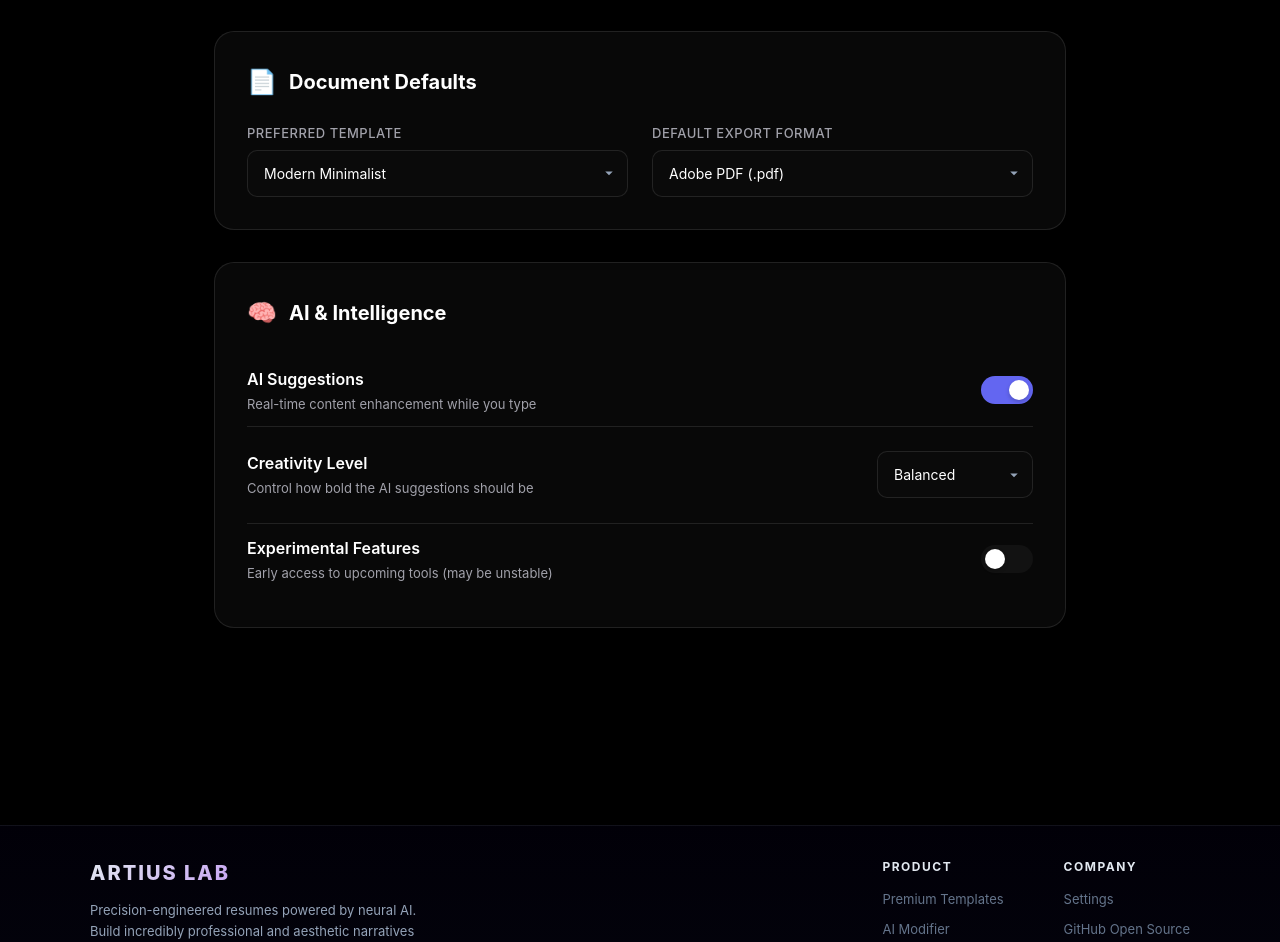
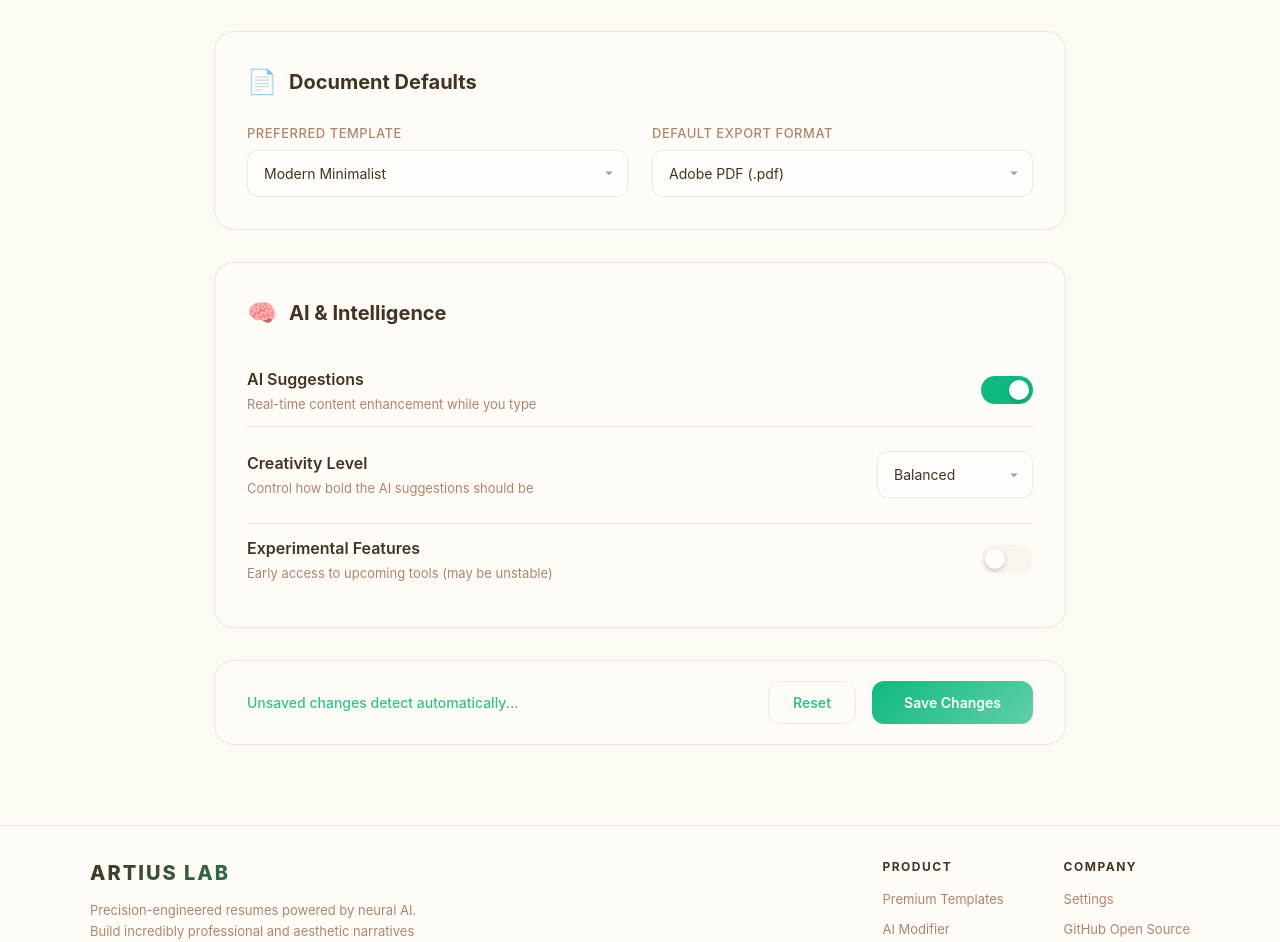
Before and after one commit to ErebAsh/artius-lab, a Next.js app in the folder frontend/: page /settings in a window 1280 px wide. Shown: the part 1344-2286 px from the top of the page. Built offline with nearby package versions, Linux system fonts and the light colour scheme; a web font is replaced by a local one.

Commit message:
style: minor UI color adjustments

```diff
--- a/frontend/app/components/Footer.tsx
+++ b/frontend/app/components/Footer.tsx
@@ -9,8 +9,8 @@ export default function Footer() {
         width: "100%",
         padding: "32px 24px 20px",
         marginTop: "auto",
-        borderTop: "1px solid rgba(255, 255, 255, 0.05)",
-        background: "linear-gradient(to bottom, rgba(3, 0, 20, 0.4), rgba(5, 5, 15, 0.95))",
+        borderTop: "1px solid var(--border)",
+        background: "var(--surface-glass)",
         backdropFilter: "blur(20px)",
         position: "relative",
         zIndex: 2,
@@ -32,7 +32,7 @@ export default function Footer() {
               fontSize: 20,
               fontWeight: 800,
               letterSpacing: 2,
-              background: "linear-gradient(135deg, #e2e8f0 0%, #a855f7 100%)",
+              background: "linear-gradient(135deg, var(--foreground) 0%, var(--accent) 100%)",
               WebkitBackgroundClip: "text",
               WebkitTextFillColor: "transparent",
               backgroundClip: "text",
@@ -45,7 +45,7 @@ export default function Footer() {
             </h3>
             <p style={{
               fontSize: 13,
-              color: "#94a3b8",
+              color: "var(--text-muted)",
               lineHeight: 1.6,
             }}>
               Precision-engineered resumes powered by neural AI. Build incredibly professional and aesthetic narratives that seamlessly open doors for your career.
@@ -74,26 +74,26 @@ export default function Footer() {
                     width: 36,
                     height: 36,
                     borderRadius: 10,
-                    background: "rgba(255, 255, 255, 0.03)",
-                    border: "1px solid rgba(255, 255, 255, 0.08)",
+                    background: "var(--surface)",
+                    border: "1px solid var(--border)",
                     display: "flex",
                     alignItems: "center",
                     justifyContent: "center",
-                    color: "#94a3b8",
+                    color: "var(--text-muted)",
                     cursor: "pointer",
                     transition: "all 0.3s cubic-bezier(0.4, 0, 0.2, 1)",
                   }}
                   onMouseEnter={(e) => {
-                    e.currentTarget.style.color = "#fff";
-                    e.currentTarget.style.background = "rgba(168, 85, 247, 0.15)";
-                    e.currentTarget.style.border = "1px solid rgba(168, 85, 247, 0.4)";
+                    e.currentTarget.style.color = "var(--foreground)";
+                    e.currentTarget.style.background = "var(--border)";
+                    e.currentTarget.style.border = "1px solid var(--accent)";
                     e.currentTarget.style.transform = "translateY(-3px)";
-                    e.currentTarget.style.boxShadow = "0 8px 16px rgba(168, 85, 247, 0.2)";
+                    e.currentTarget.style.boxShadow = "0 8px 16px var(--glow)";
                   }}
                   onMouseLeave={(e) => {
-                    e.currentTarget.style.color = "#94a3b8";
-                    e.currentTarget.style.background = "rgba(255, 255, 255, 0.03)";
-                    e.currentTarget.style.border = "1px solid rgba(255, 255, 255, 0.08)";
+                    e.currentTarget.style.color = "var(--text-muted)";
+                    e.currentTarget.style.background = "var(--surface)";
+                    e.currentTarget.style.border = "1px solid var(--border)";
                     e.currentTarget.style.transform = "translateY(0)";
                     e.currentTarget.style.boxShadow = "none";
                   }}
@@ -110,7 +110,7 @@ export default function Footer() {
               <span style={{
                 fontSize: 12,
                 fontWeight: 700,
-                color: "#e2e8f0",
+                color: "var(--foreground)",
                 textTransform: "uppercase",
                 letterSpacing: 1.5,
                 marginBottom: 4,
@@ -128,12 +128,12 @@ export default function Footer() {
                   href={link.path}
                   style={{
                     fontSize: 13,
-                    color: "#64748b",
+                    color: "var(--text-muted)",
                     textDecoration: "none",
                     transition: "color 0.2s ease"
                   }}
-                  onMouseEnter={(e) => e.currentTarget.style.color = "#a855f7"}
-                  onMouseLeave={(e) => e.currentTarget.style.color = "#64748b"}
+                  onMouseEnter={(e) => e.currentTarget.style.color = "var(--accent-light)"}
+                  onMouseLeave={(e) => e.currentTarget.style.color = "var(--text-muted)"}
                 >
                   {link.name}
                 </Link>
@@ -143,7 +143,7 @@ export default function Footer() {
               <span style={{
                 fontSize: 12,
                 fontWeight: 700,
-                color: "#e2e8f0",
+                color: "var(--foreground)",
                 textTransform: "uppercase",
                 letterSpacing: 1.5,
                 marginBottom: 4,
@@ -152,9 +152,9 @@ export default function Footer() {
               </span>
               <Link
                 href="/settings"
-                style={{ fontSize: 13, color: "#64748b", textDecoration: "none", transition: "color 0.2s ease" }}
-                onMouseEnter={(e) => e.currentTarget.style.color = "#a855f7"}
-                onMouseLeave={(e) => e.currentTarget.style.color = "#64748b"}
+                style={{ fontSize: 13, color: "var(--text-muted)", textDecoration: "none", transition: "color 0.2s ease" }}
+                onMouseEnter={(e) => e.currentTarget.style.color = "var(--accent-light)"}
+                onMouseLeave={(e) => e.currentTarget.style.color = "var(--text-muted)"}
               >
                 Settings
               </Link>
@@ -162,9 +162,9 @@ export default function Footer() {
                 href="https://github.com"
                 target="_blank"
                 rel="noopener noreferrer"
-                style={{ fontSize: 13, color: "#64748b", textDecoration: "none", transition: "color 0.2s ease" }}
-                onMouseEnter={(e) => e.currentTarget.style.color = "#a855f7"}
-                onMouseLeave={(e) => e.currentTarget.style.color = "#64748b"}
+                style={{ fontSize: 13, color: "var(--text-muted)", textDecoration: "none", transition: "color 0.2s ease" }}
+                onMouseEnter={(e) => e.currentTarget.style.color = "var(--accent-light)"}
+                onMouseLeave={(e) => e.currentTarget.style.color = "var(--text-muted)"}
               >
                 GitHub Open Source
               </a>
@@ -176,7 +176,7 @@ export default function Footer() {
         <div style={{
           width: "100%",
           height: 1,
-          background: "linear-gradient(90deg, transparent, rgba(255,255,255,0.08), transparent)",
+          background: "linear-gradient(90deg, transparent, var(--border), transparent)",
           marginBottom: 16,
         }} />
 
@@ -186,7 +186,7 @@ export default function Footer() {
           justifyContent: "space-between",
           alignItems: "center",
           fontSize: 12,
-          color: "#64748b",
+          color: "var(--text-muted)",
           flexWrap: "wrap",
           gap: 12,
         }}>
@@ -194,15 +194,15 @@ export default function Footer() {
           <div style={{ display: "flex", gap: 24 }}>
             <span
               style={{ cursor: "pointer", transition: "color 0.2s" }}
-              onMouseEnter={(e) => e.currentTarget.style.color = "#fff"}
-              onMouseLeave={(e) => e.currentTarget.style.color = "#64748b"}
+              onMouseEnter={(e) => e.currentTarget.style.color = "var(--foreground)"}
+              onMouseLeave={(e) => e.currentTarget.style.color = "var(--text-muted)"}
             >
               Privacy Policy
             </span>
             <span
               style={{ cursor: "pointer", transition: "color 0.2s" }}
-              onMouseEnter={(e) => e.currentTarget.style.color = "#fff"}
-              onMouseLeave={(e) => e.currentTarget.style.color = "#64748b"}
+              onMouseEnter={(e) => e.currentTarget.style.color = "var(--foreground)"}
+              onMouseLeave={(e) => e.currentTarget.style.color = "var(--text-muted)"}
             >
               Terms of Service
             </span>
--- a/frontend/app/components/ThemeProvider.tsx
+++ b/frontend/app/components/ThemeProvider.tsx
@@ -3,8 +3,8 @@ import React, { createContext, useContext, useState, useEffect } from "react";
 
 const ThemeContext = createContext({
   settings: {
-    theme: "dark",
-    accentColor: "#6366f1",
+    theme: "creamy",
+    accentColor: "#10b981",
     backgroundColor: "",
     surfaceColor: "",
     showBackgroundOrbs: true,
@@ -16,8 +16,8 @@ export const useTheme = () => useContext(ThemeContext);
 
 export default function ThemeProvider({ children }: { children: React.ReactNode }) {
   const [settings, setSettings] = useState({
-    theme: "dark",
-    accentColor: "#6366f1",
+    theme: "creamy",
+    accentColor: "#10b981",
     backgroundColor: "",
     surfaceColor: "",
     showBackgroundOrbs: true,
--- a/frontend/app/globals.css
+++ b/frontend/app/globals.css
@@ -8,19 +8,19 @@
 }
 
 :root {
-  /* Default: Modern Dark */
-  --background: #030014;
-  --foreground: #e2e8f0;
-  --accent: #6366f1;
-  --accent-light: #818cf8;
-  --accent-dark: #4f46e5;
-  --surface: #0f0d23;
-  --surface-light: #1a1735;
-  --surface-glass: rgba(15, 13, 35, 0.7);
-  --surface-light-glass: rgba(26, 23, 53, 0.5);
-  --border: rgba(99, 102, 241, 0.15);
-  --text-muted: #94a3b8;
-  --glow: rgba(99, 102, 241, 0.4);
+  /* Default: Warm Creamy */
+  --background: #fdfaf3;
+  --foreground: #433422;
+  --accent: #10b981;
+  --accent-light: #34d399;
+  --accent-dark: #059669;
+  --surface: #fffdf9;
+  --surface-light: #f9f5ea;
+  --surface-glass: rgba(255, 253, 249, 0.8);
+  --surface-light-glass: rgba(255, 253, 249, 0.3);
+  --border: rgba(67, 52, 34, 0.1);
+  --text-muted: #78350f99;
+  --glow: rgba(16, 185, 129, 0.1);
 }
 
 [data-theme="creamy"] {
--- a/frontend/app/settings/page.tsx
+++ b/frontend/app/settings/page.tsx
@@ -1,18 +1,18 @@
 "use client";
 import React, { useState, useEffect } from "react";
+import { useTheme } from "../components/ThemeProvider";
 
 export default function SettingsPage() {
+  const { settings: globalSettings, updateSettings } = useTheme();
   const [mounted, setMounted] = useState(false);
   const [settings, setSettings] = useState({
-    theme: "dark",
-    accentColor: "#6366f1",
-    backgroundColor: "", // Empty means use theme default
-    surfaceColor: "", // Empty means use theme default
+    ...globalSettings,
+    userName: "John Doe",
+    userEmail: "john.doe@example.com",
     density: "comfortable",
     glassBlur: 20,
     glassOpacity: 0.7,
     fontFamily: "sans",
-    showBackgroundOrbs: true,
     language: "en",
     autoSave: true,
     aiEnabled: true,
@@ -20,24 +20,23 @@ export default function SettingsPage() {
     experimental: false,
     defaultTemplate: "modern",
     exportFormat: "pdf",
-    userName: "John Doe",
-    userEmail: "john.doe@example.com",
   });
 
   const [saveStatus, setSaveStatus] = useState("");
 
   useEffect(() => {
     setMounted(true);
-    const savedSettings = localStorage.getItem("artius_settings");
-    if (savedSettings) {
+    // Initialize draft from global settings (which handles localStorage)
+    setSettings(prev => ({ ...prev, ...globalSettings }));
+
+    // Check if there are missing values to merge
+    const saved = localStorage.getItem("artius_settings");
+    if (saved) {
       try {
-        const parsed = JSON.parse(savedSettings);
-        setSettings(prev => ({ ...prev, ...parsed }));
-      } catch (e) {
-        console.error("Failed to parse settings", e);
-      }
+        setSettings(prev => ({ ...prev, ...JSON.parse(saved) }));
+      } catch(e) {}
     }
-  }, []);
+  }, [globalSettings]);
 
   // Apply theme and colors globally
   useEffect(() => {
@@ -76,6 +75,7 @@ export default function SettingsPage() {
   };
 
   const handleSave = () => {
+    updateSettings(settings);
     localStorage.setItem("artius_settings", JSON.stringify(settings));
     setSaveStatus("Settings saved successfully!");
     setTimeout(() => setSaveStatus(""), 3000);
@@ -153,9 +153,9 @@ export default function SettingsPage() {
                 value={settings.theme}
                 onChange={(e) => handleChange("theme", e.target.value)}
               >
-                <option value="dark">OLED Dark (Pure Black)</option>
                 <option value="creamy">Warm Creamy (Beige)</option>
                 <option value="modern">Modern Space (Indigo)</option>
+                <option value="dark">OLED Dark (Pure Black)</option>
                 <option value="system">System Default</option>
               </select>
             </div>
@@ -493,13 +493,10 @@ export default function SettingsPage() {
           alignItems: "center",
           justifyContent: "space-between",
           padding: "20px 32px",
-          background: "rgba(15, 13, 35, 0.9)",
+          background: "var(--surface-glass)",
           backdropFilter: "blur(10px)",
           border: "1px solid var(--border)",
-          borderRadius: 20,
-          position: "sticky",
-          bottom: 24,
-          zIndex: 10
+          borderRadius: 20
         }}>
           <div style={{ color: "var(--accent-light)", fontWeight: 500, fontSize: 14 }}>
             {saveStatus ? "✓ " + saveStatus : "Unsaved changes detect automatically..."}
--- a/frontend/app/templates/page.tsx
+++ b/frontend/app/templates/page.tsx
@@ -64,8 +64,8 @@ export default function TemplatesPage() {
           display: "inline-block",
           padding: "6px 14px",
           borderRadius: 20,
-          background: "rgba(99, 102, 241, 0.08)",
-          color: "var(--accent-light)",
+          background: "var(--glow)",
+          color: "var(--accent)",
           fontSize: 12,
           fontWeight: 600,
           textTransform: "uppercase",
@@ -80,7 +80,7 @@ export default function TemplatesPage() {
             fontSize: "clamp(32px, 5vw, 48px)",
             fontWeight: 800,
             marginBottom: 16,
-            background: "linear-gradient(135deg, #fff, #818cf8)",
+            background: "linear-gradient(135deg, var(--foreground), var(--accent-light))",
             WebkitBackgroundClip: "text",
             WebkitTextFillColor: "transparent",
             backgroundClip: "text",
```
Also changed, not shown: frontend/app/ats/page.tsx (+16 -16 lines), frontend/app/modifier/page.tsx (+18 -18 lines).
